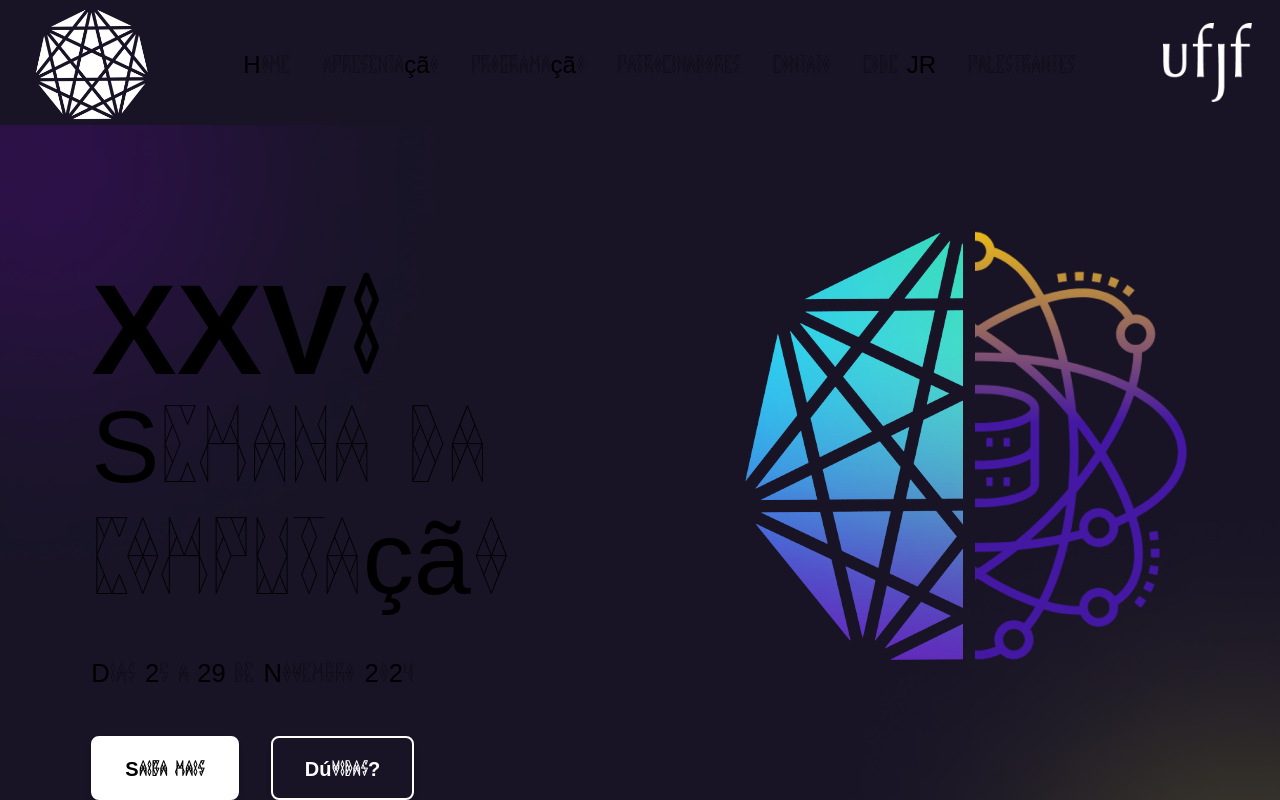
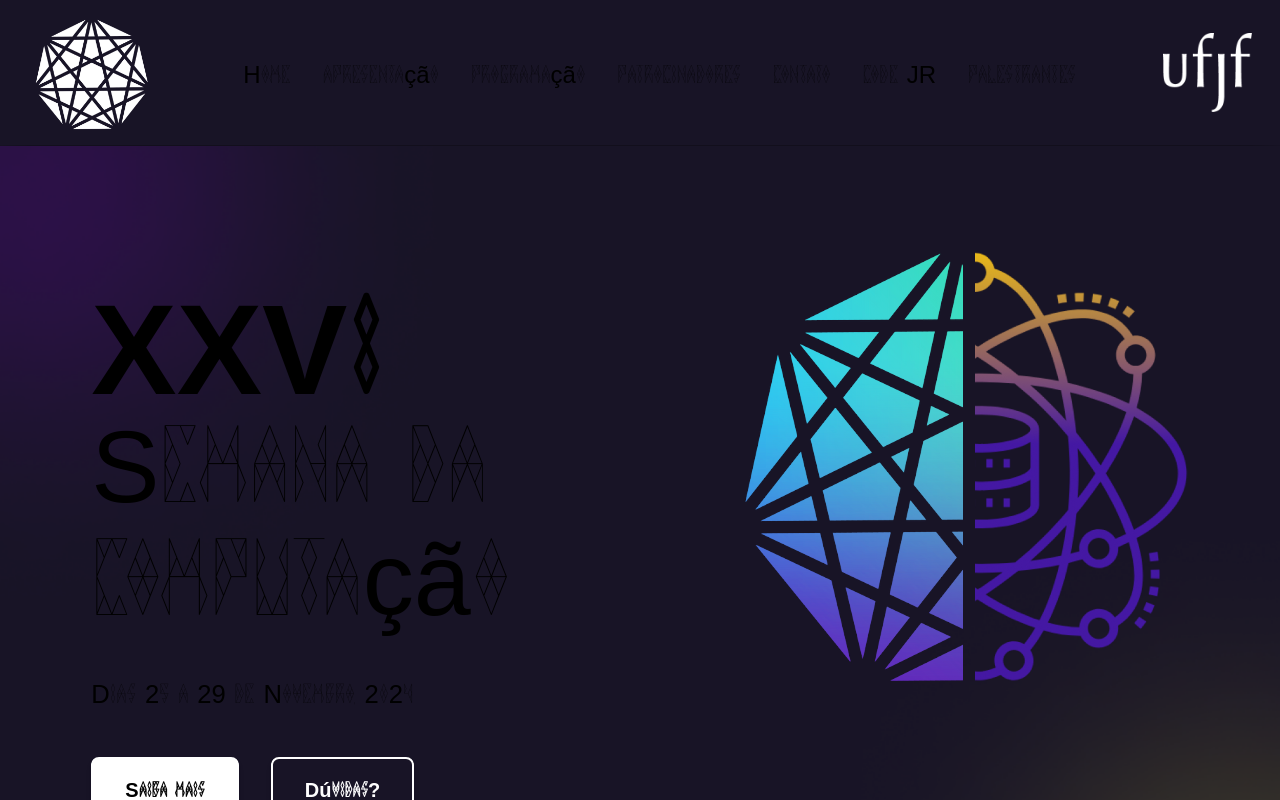
Before and after one commit to semana-computacao-ufjf/site2024, a Next.js app: page / in a window 1280 px wide. Built offline with nearby package versions, Linux system fonts and the light colour scheme; no server answers; a web font is replaced by a local one.

Commit message:
bug fixed

```diff
--- a/src/app/page.tsx
+++ b/src/app/page.tsx
@@ -31,7 +31,7 @@ const speakerData: Presenter[] = [
     name: "Jane",
     bond: "Desenvolvedora",
     description:
-      "Lorem Ipsum is simply dummy text of the printing and typesetting industry. Lorem Ipsum has been the industry's standard dummy text ever since the 1500s, when an unknown printer took a galley of type and scrambled it to make a type specimen book. It has survived not only five centuries",
+      "Lorem Ipsum is simply dummy text of the printing and typesetting industry. Lorem Ipsum has been the industry's standard dummy text ever since the 1500s, when an unknown printer took a galley of type and scrambled it to make a type specimen book. It has survived not only cinco séculos",
     participation: "Workshop de Desenvolvimento Web",
     pictureURL: "/images/example-photo.png",
   },
@@ -40,7 +40,7 @@ const speakerData: Presenter[] = [
     name: "Carlos",
     bond: "Especialista em Segurança",
     description:
-      "Lorem Ipsum is simply dummy text of the printing and typesetting industry. Lorem Ipsum has been the industry's standard dummy text ever since the 1500s, when an unknown printer took a galley of type and scrambled it to make a type specimen book. It has survived not only five centuries",
+      "Lorem Ipsum is simply dummy text of the printing and typesetting industry. Lorem Ipsum has been the industry's standard dummy text ever since the 1500s, when an unknown printer took a galley of type and scrambled it to make a type specimen book. It has survived not only cinco séculos",
     participation: "Painel sobre Cybersecurity",
     pictureURL: "/images/example-photo.png",
   },
@@ -50,6 +50,7 @@ export default function Home() {
   return (
     <main className="flex min-h-screen flex-col items-center justify-between">
       <NavBar />
+      <div className="shadow-[-20px_-20px_50px_-20px_rgba(0,0,0,0.5)] w-full h-[0.5px] opacity-80"></div>
       <Cover />
       <Presentation />
       <ScheduleClient events={events} />
--- a/src/components/navbar footer/navBar.tsx
+++ b/src/components/navbar footer/navBar.tsx
@@ -8,8 +8,8 @@ export default function NavBar() {
           flex items-center justify-center
           font-viga text-2xl leading-loose
           px-4 py-2 md:px-7 md:py-4
-          shadow-[0px_3px_10px_0px_rgba(0,0,0,0.25)]
-          h-[125px]
+          shadow-[0px_15px_30px_-10px_rgba(0,0,0,0.4)]
+          h-[145px]
           w-full
         "
       >
```
